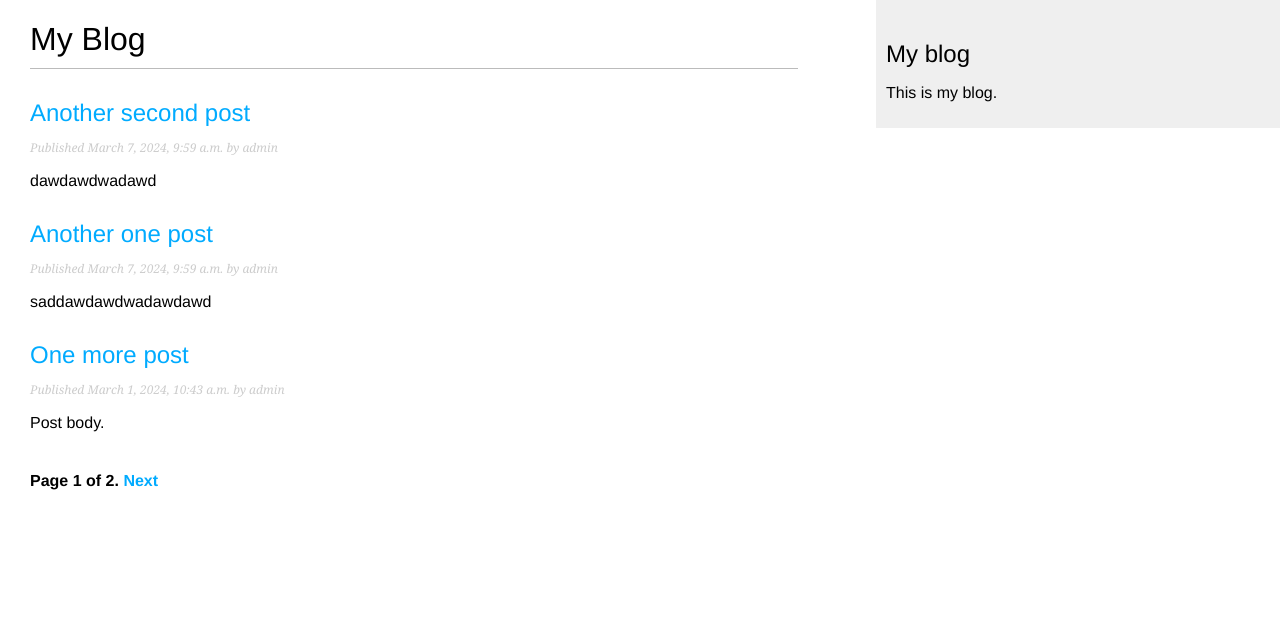
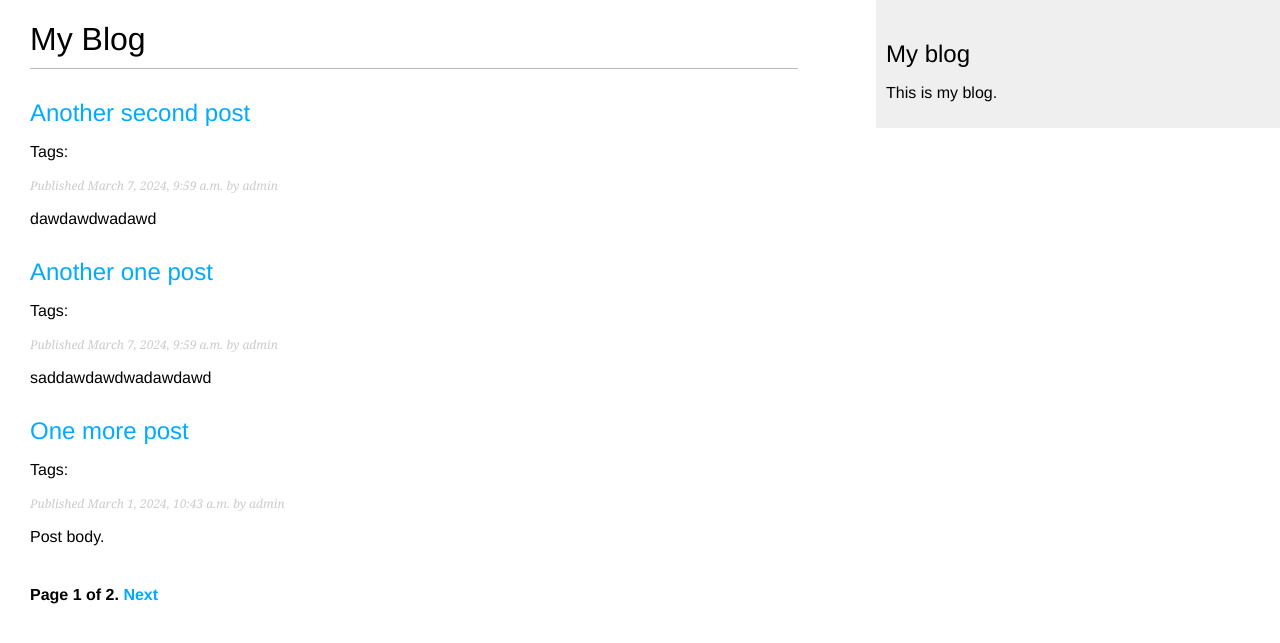
Before and after one commit to Munoto/Blog_Project, a Django app: page /blog/ in a window 1280 px wide. Shown: the top 643 px of the page. Run offline with Django 4.2, Linux system fonts and the light colour scheme; data comes from the database, SQL or seed files in the repository; both versions use the stored data as it was after the commit; parts of the project's set-up code (start-up, migrations or seed data) failed here and were passed over.

Commit message:
added tags for posts

```diff
--- a/mysite/blog/models.py
+++ b/mysite/blog/models.py
@@ -2,6 +2,7 @@ from django.db import models
 from django.utils import timezone
 from django.contrib.auth.models import User
 from django.urls import reverse
+from taggit.managers import TaggableManager
 
 
 class DraftedManager(models.Manager):
@@ -50,6 +51,8 @@ class Post(models.Model):
     def get_absolute_url(self):
         return reverse('blog:post_detail', args=[self.publish.year, self.publish.month, self.publish.day, self.slug])
 
+    tags = TaggableManager()
+
 
 class Comment(models.Model):
     post = models.ForeignKey(Post, on_delete=models.CASCADE, related_name='comments')
--- a/mysite/blog/templates/blog/post/list.html
+++ b/mysite/blog/templates/blog/post/list.html
@@ -2,16 +2,27 @@
  {% block title %}My Blog{% endblock %}
  {% block content %}
   <h1>My Blog</h1>
+  {% if tag %}
+    <h2>Posts tagged with "{{ tag.name }}"</h2>
+  {% endif %}
   {% for post in posts %}
     <h2>
       <a href="{{ post.get_absolute_url }}">
         {{ post.title }}
       </a>
     </h2>
+    <p class="tags">Tags:
+    {% for tag in post.tags.all %}
+        <a href="{% url "blog:post_list_by_tag" tag.slug %}">
+        {{ tag.name }}
+        </a>
+        {% if not forloop.last %}, {% endif %}
+    {% endfor %}
+    </p>
     <p class="date">
       Published {{ post.publish }} by {{ post.author }}
     </p>
     {{ post.body|truncatewords:30|linebreaks }}
   {% endfor %}
-    {% include "pagination.html" with page=page_obj %}
+    {% include "pagination.html" with page=posts %}
   {% endblock %}
--- a/mysite/blog/urls.py
+++ b/mysite/blog/urls.py
@@ -4,9 +4,10 @@ from . import views
 app_name = 'blog'
 urlpatterns = [
     # представления поста
-    # path('', views.post_list, name='post_list'),
-    path('', views.PostListView.as_view(), name='post_list'),
+    path('', views.post_list, name='post_list'),
+    # path('', views.PostListView.as_view(), name='post_list'),
     path('<int:year>/<int:month>/<int:day>/<slug:post>/', views.post_detail, name='post_detail'),
     path('<int:post_id>/share/', views.post_share, name='post_share'),
     path('<int:post_id>/comment/', views.post_comment, name='post_comment'),
+    path('tag/<slug:tag_slug>/', views.post_list, name='post_list_by_tag'),
 ]
--- a/mysite/blog/views.py
+++ b/mysite/blog/views.py
@@ -5,6 +5,8 @@ from django.views.generic import ListView
 from .forms import EmailPostForm, CommentForm
 from django.core.mail import send_mail
 from django.views.decorators.http import require_POST
+from taggit.models import Tag
+from django.db.models import Count
 
 
 def post_detail(request, year, month, day, post):
@@ -14,11 +16,23 @@ def post_detail(request, year, month, day, post):
     comments = post.comments.filter(active=True)
     # форма для комментирования пользователя
     form = CommentForm()
-    return render(request, 'blog/post/detail.html', {'post': post, 'comments': comments, 'form': form})
+
+    # список схожих постов
+    post_tags_ids = post.tags.values_list('id', flat=True)
+    similar_posts = Post.published.filter(tags__in=post_tags_ids)\
+                                  .exclude(id=post.id)
+    similar_posts = similar_posts.annotate(same_tags=Count('tags'))\
+                        .order_by('-same_tags', '-publish')[:4]
+
+    return render(request, 'blog/post/detail.html', {'post': post, 'comments': comments, 'form': form, 'similar_posts': similar_posts})
 
 
-def post_list(request):
+def post_list(request, tag_slug=None):
     post_list = Post.published.all()
+    tag = None
+    if tag_slug:
+        tag = get_object_or_404(Tag, slug = tag_slug)
+        post_list = post_list.filter(tags__in=[tag])
     # Постраничная разбивка с 3 постами на страницу
     paginator = Paginator(post_list, 3)
     page_number = request.GET.get('page', 1)
@@ -30,7 +44,7 @@ def post_list(request):
         posts = paginator.page(1)
     except EmptyPage:
         posts = paginator.page(paginator.num_pages)
-    return render(request, 'blog/post/list.html', {'posts': posts})
+    return render(request, 'blog/post/list.html', {'posts': posts, 'tag': tag})
 
 
 class PostListView(ListView):
--- a/mysite/mysite/settings.py
+++ b/mysite/mysite/settings.py
@@ -38,6 +38,7 @@ INSTALLED_APPS = [
     'django.contrib.messages',
     'django.contrib.staticfiles',
     'blog.apps.BlogConfig',
+    'taggit',
 ]
 
 MIDDLEWARE = [
```
Also changed, not shown: mysite/blog/templates/blog/post/detail.html (+10 -0 lines), mysite/blog/migrations/0004_post_tags.py (added), mysite/db.sqlite3.
